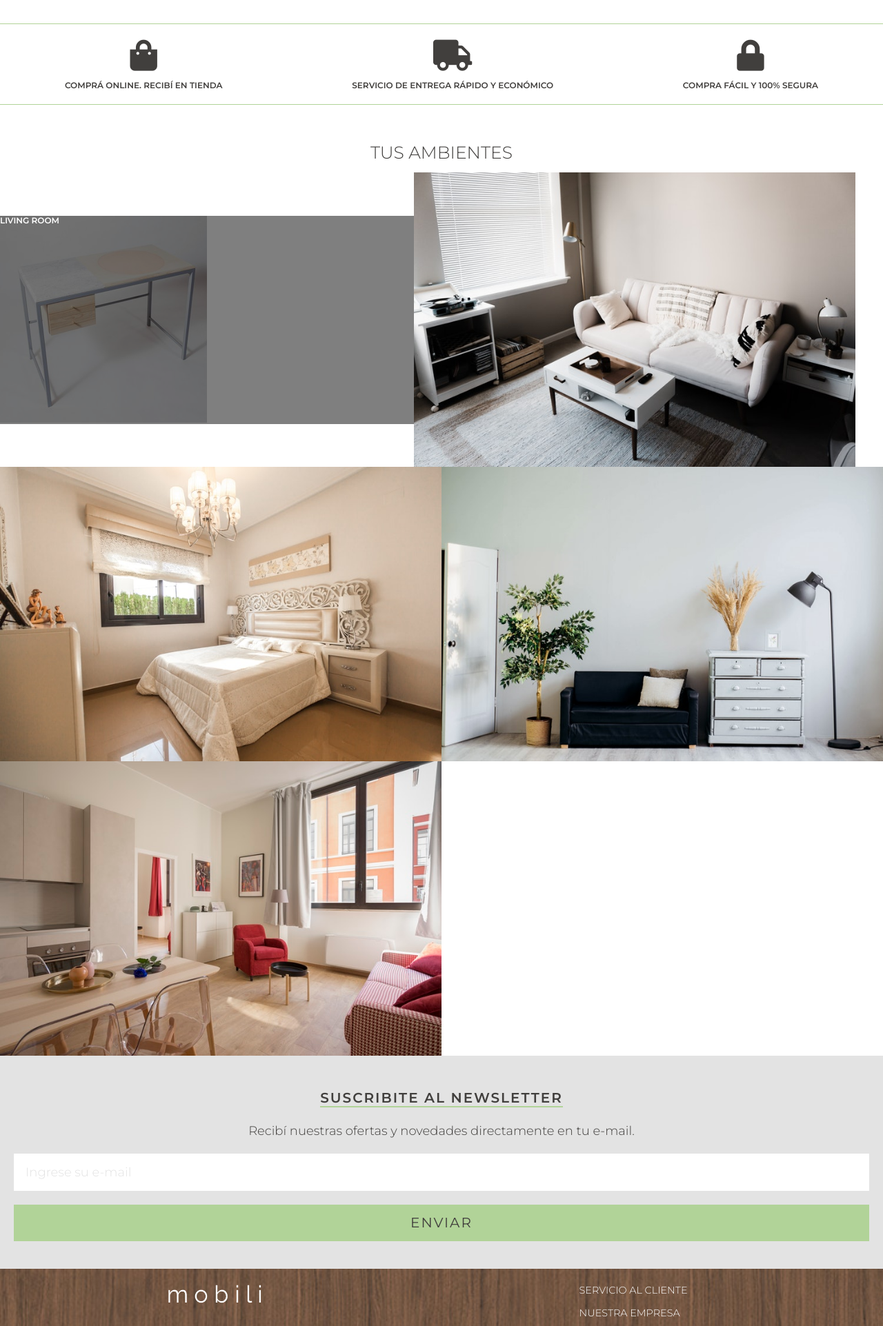
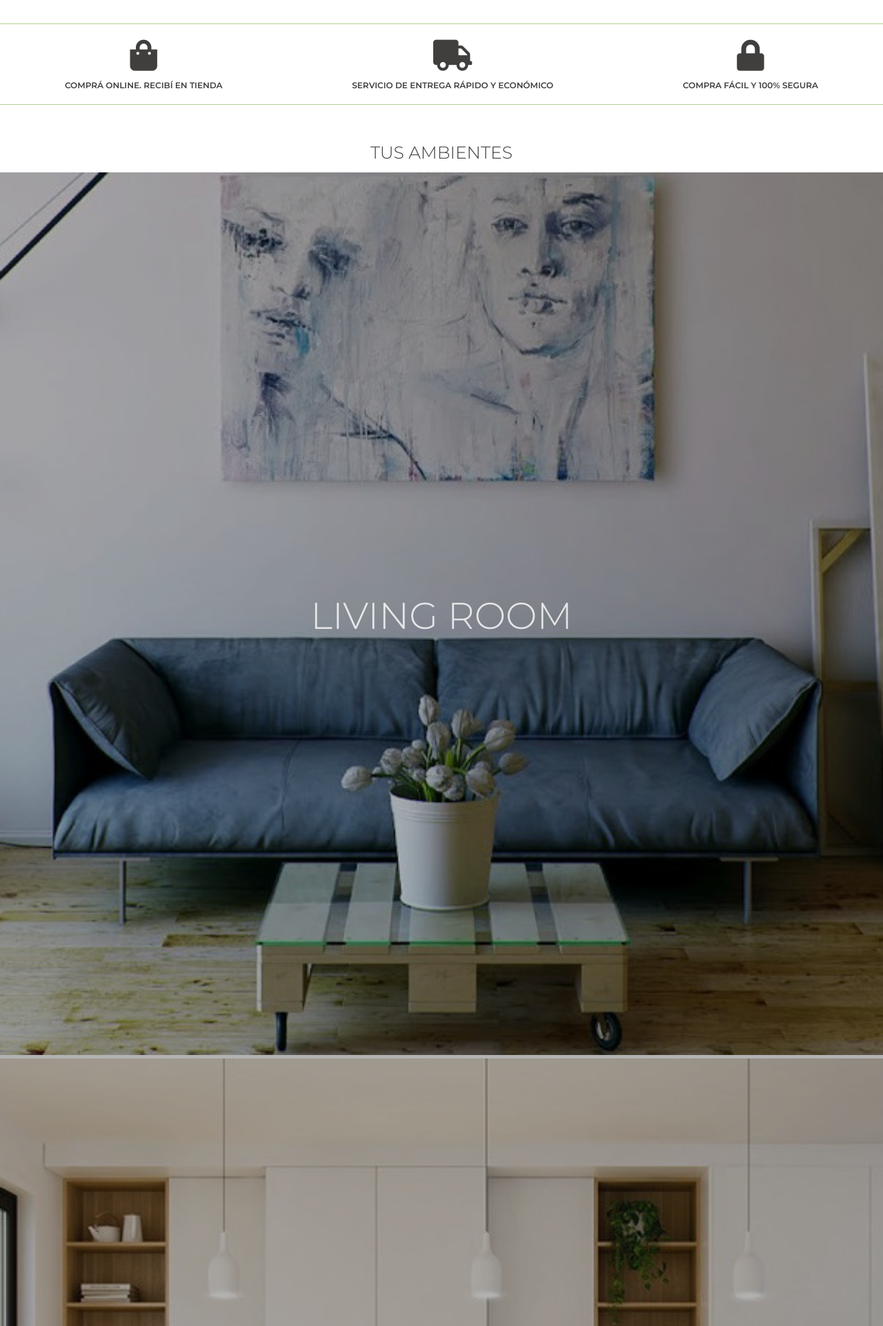
Before and after one commit to nattsdaff/mobili, a PHP site: page / in a window 1280 px wide. Shown: the part 837-2760 px from the top of the page at 69% size. Run offline with PHP 8.4, Linux system fonts and the light colour scheme; some libraries are stand-ins or nearby versions; some web fonts are replaced.

Commit message:
AMBIENTES: overlay y <a

```diff
--- a/Staging/css/styles.css
+++ b/Staging/css/styles.css
@@ -509,38 +509,46 @@ footer {
   justify-content: flex-start;
   -ms-flex-line-pack: stretch;
   align-content: stretch;
-  -webkit-box-align: center;
-  -ms-flex-align: center;
-  align-items: center;
-  padding: 0; }
-  .ambientes img {
-    -webkit-box-flex: 0;
-    -ms-flex: 0 0 auto;
-    flex: 0 0 auto;
+  padding: 0;
+  text-align: center; }
+  .ambientes a {
+    position: relative;
+    display: block;
     width: 100%;
-    height: 100%; }
+    font-weight: 300; }
+    .ambientes a:hover .overlay {
+      background: rgba(0, 0, 0, 0); }
+    .ambientes a img {
+      width: 100%; }
+    .ambientes a .overlay {
+      position: absolute;
+      top: 0;
+      left: 0;
+      background: rgba(0, 0, 0, 0.3);
+      width: 100%;
+      height: 100%;
+      -webkit-transition: all 0.2s linear;
+      -o-transition: all 0.2s linear;
+      transition: all 0.2s linear; }
+      .ambientes a .overlay h4 {
+        margin: 0;
+        font-size: 36px;
+        color: rgba(255, 255, 255, 0.8);
+        font-weight: 300;
+        font-size: 3em;
+        text-transform: uppercase;
+        position: absolute;
+        left: 50%;
+        top: 50%;
+        -webkit-transform: translate(-50%, -50%);
+        -ms-transform: translate(-50%, -50%);
+        transform: translate(-50%, -50%); }
   .ambientes .main-title {
     margin: 15px;
     width: 100%; }
-  .ambientes-image {
-    position: relative; }
-  .ambientes-title {
-    display: -webkit-box;
-    display: -ms-flexbox;
-    display: flex;
-    position: absolute;
-    left: 0;
-    top: 0px;
-    font-size: 1.2em;
-    text-transform: uppercase;
-    background-color: rgba(0, 0, 0, 0.5);
-    color: #fff;
-    width: 100%;
-    height: 100%;
-    margin: 0 auto; }
 
 @media only screen and (min-width: 575px) {
-  .ambientes {
+  .ambientessssssss {
     display: -webkit-box;
     display: -ms-flexbox;
     display: flex;
@@ -552,13 +560,13 @@ footer {
     -ms-flex-line-pack: stretch;
     align-content: stretch;
     padding: 0; }
-    .ambientes img {
+    .ambientessssssss img {
       -webkit-box-flex: 0;
       -ms-flex: 0 0 auto;
       flex: 0 0 auto;
       width: calc(100%/2);
       height: 100%; }
-    .ambientes .main-title {
+    .ambientessssssss .main-title {
       margin: 15px;
       width: 100%; } }
 
--- a/Staging/index.html
+++ b/Staging/index.html
@@ -134,15 +134,31 @@
 
     <!--TUS AMBIENTES-->
     <section class="ambientes">
-        <h2 class="main-title">TUS AMBIENTES</h2>
-        <div class="ambientes-image">
-          <h4 class="ambientes-title">Living room</h4>
-          <img src="img/deseados/deseados-1.jpg" alt="">
-        </div>
-        <img src="img/tus-ambientes/tus-ambientes-1.jpg" alt="">
-        <img src="img/tus-ambientes/tus-ambientes-2.jpg" alt="">
-        <img src="img/tus-ambientes/tus-ambientes-3.jpg" alt="">
-        <img src="img/tus-ambientes/tus-ambientes-4.jpg" alt="">
+      <h2 class="main-title">TUS AMBIENTES</h2>
+      <a href="#">
+        <div class="overlay"><h4 class="ambientes-title">Living room</h4></div>
+        <img src="img/ambientes/ambientes-livingroom.jpg" alt="">
+      </a>
+      <a href="#">
+        <div class="overlay"><h4 class="ambientes-title">Cocina</h4></div>
+        <img src="img/ambientes/ambientes-kitchen.jpg" alt="">
+      </a>
+      <a href="#">
+        <div class="overlay"><h4 class="ambientes-title">Habitación</h4></div>
+        <img src="img/ambientes/ambientes-habitacion.jpg" alt="">
+      </a>
+      <a href="#">
+        <div class="overlay"><h4 class="ambientes-title">Niños</h4></div>
+        <img src="img/ambientes/ambientes-kids-room.jpg" alt="">
+      </a>
+      <a href="#">
+        <div class="overlay"><h4 class="ambientes-title">Baño</h4></div>
+        <img src="img/ambientes/ambientes-bathroom.jpg" alt="">
+      </a>
+      <a href="#">
+        <div class="overlay"><h4 class="ambientes-title">Oficina</h4></div>
+        <img src="img/ambientes/ambientes-oficina.jpg" alt="">
+      </a>
     </section>
     <!--/TUS AMBIENTES-->
     <section class="newsletter">
```
Also changed, not shown: Staging/scss/pages/_home.scss (+32 -20 lines).
